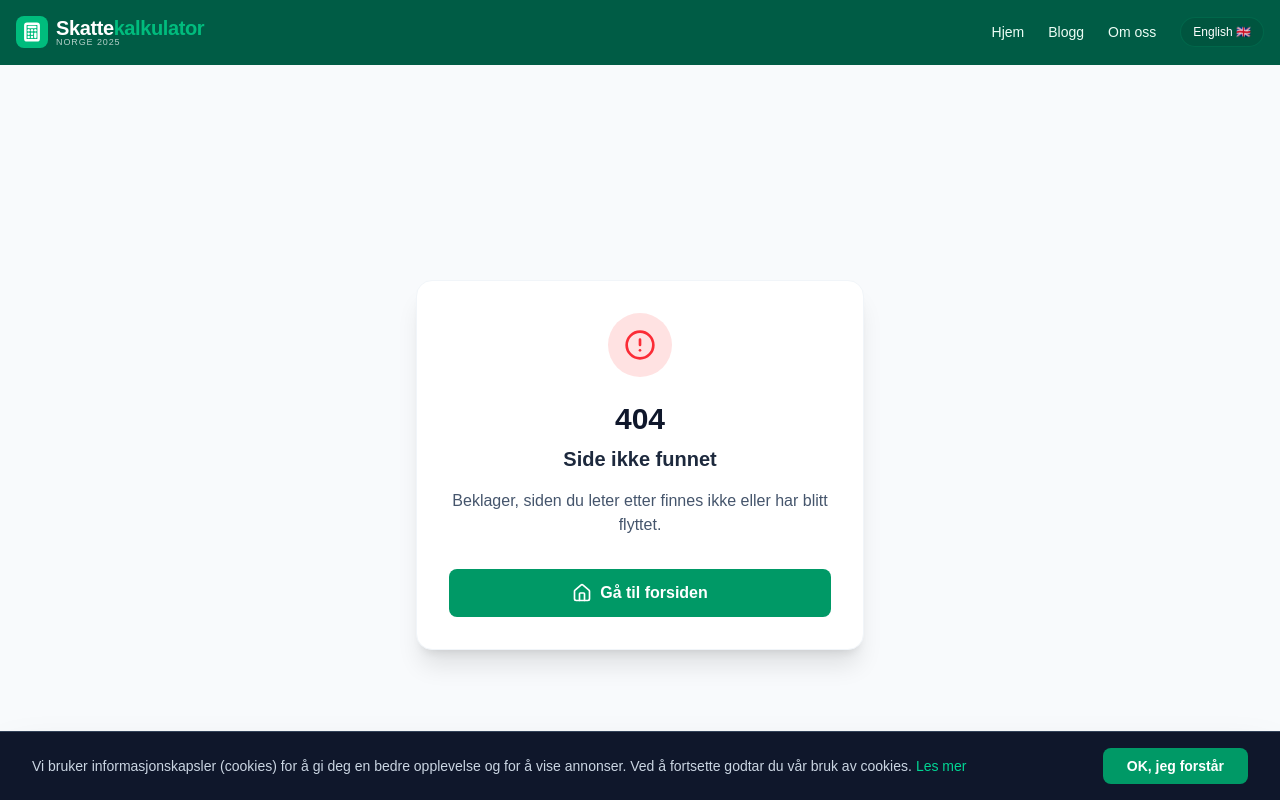
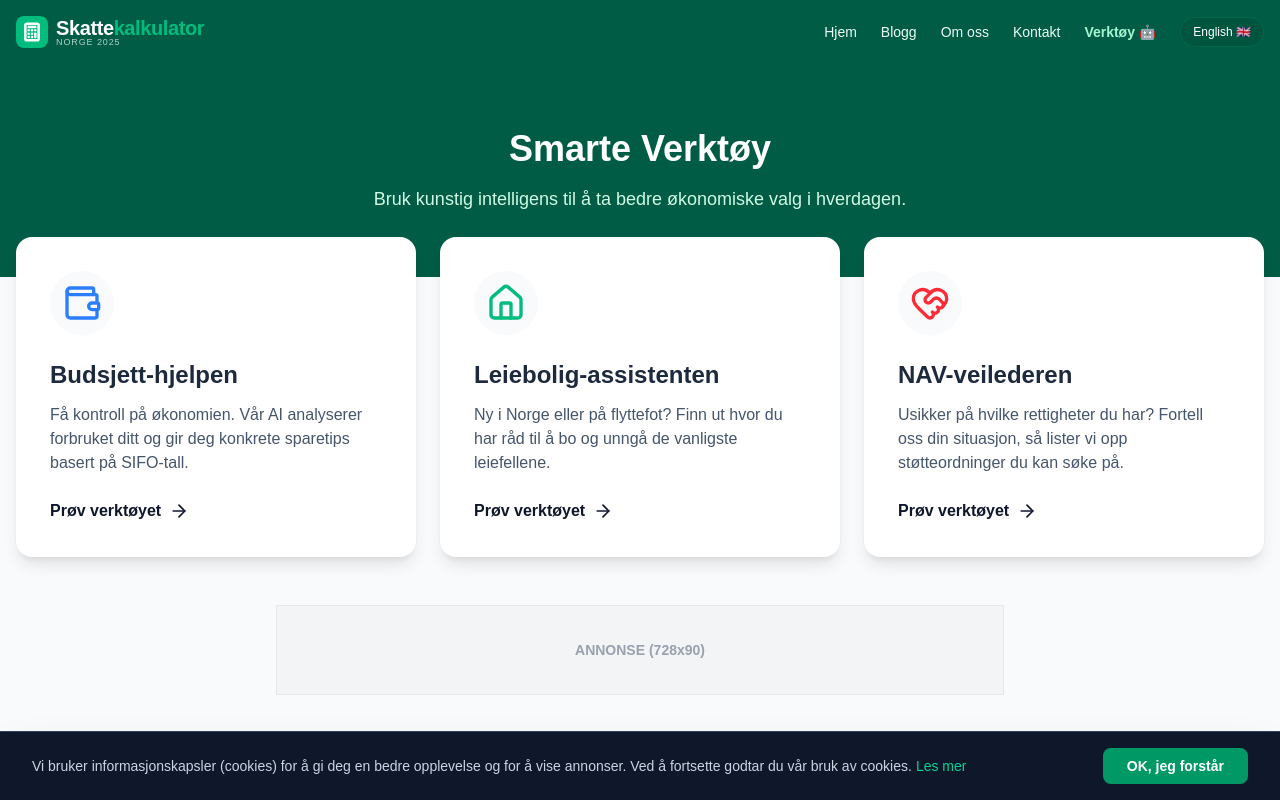
Before and after one commit to eyuphanbingol/norway-tax-calculator, a Next.js app: page /verktoy in a window 1280 px wide. Before the commit this address had no page. Shown: the top 800 px of the page. Built offline with nearby package versions, Linux system fonts and the light colour scheme.

Commit message:
API Route duzeltildi: Build hatasi onlendi

```diff
--- /dev/null
+++ b/src/app/api/ai-advisor/route.js
@@ -0,0 +1,60 @@
+import { NextResponse } from 'next/server';
+import OpenAI from 'openai';
+
+export async function POST(req) {
+  try {
+    // API Anahtarı Kontrolü (Vercel'den çeker)
+    const apiKey = process.env.OPENAI_API_KEY;
+    if (!apiKey) {
+      return NextResponse.json({ error: "API anahtarı eksik." }, { status: 500 });
+    }
+
+    const openai = new OpenAI({ apiKey: apiKey });
+    const { mode, inputData } = await req.json();
+
+    // Modlara göre Yapay Zeka Kişilikleri
+    let systemPrompt = "";
+
+    if (mode === 'budget') {
+      systemPrompt = `Du er en streng, men hjelpsom økonomisk rådgiver i Norge.
+      Brukeren gir deg sine inntekter og utgifter.
+      Din jobb:
+      1. Analyser budsjettet.
+      2. Sammenlign med SIFO-budsjettet (norske standardtall).
+      3. Gi 3 konkrete sparetips for Norge (f.eks. bytte strømleverandør, matbutikker, skattefradrag).
+      Svar kort, strukturert og på norsk.`;
+    }
+    else if (mode === 'rental') {
+      systemPrompt = `Du er en ekspert eiendomsmegler og leie-assistent i Norge, spesielt Oslo og storbyene.
+      Brukeren forteller om sitt budsjett og behov.
+      Din jobb:
+      1. Anbefal områder/bydeler som passer budsjettet.
+      2. Advar om vanlige feller (fuktskader, depositumskonto, strøm inkludert?).
+      3. Gi et estimat på hva de kan forvente å få for pengene.
+      Svar på norsk.`;
+    }
+    else if (mode === 'nav') {
+      systemPrompt = `Du er en ekspert på det norske velferdssystemet (NAV).
+      Brukeren beskriver sin livssituasjon (f.eks. mistet jobb, fått barn, syk).
+      Din jobb:
+      1. List opp hvilke støtteordninger de sannsynligvis har krav på (Dagpenger, Foreldrepenger, AAP osv.).
+      2. Forklar kort hva kravene er.
+      3. Be dem alltid sjekke nav.no for endelig bekreftelse.
+      Svar empatisk og tydelig på norsk.`;
+    }
+
+    const completion = await openai.chat.completions.create({
+      model: "gpt-4o-mini",
+      messages: [
+        { role: "system", content: systemPrompt },
+        { role: "user", content: inputData },
+      ],
+    });
+
+    return NextResponse.json({ result: completion.choices[0].message.content });
+
+  } catch (error) {
+    console.error("AI Hatası:", error);
+    return NextResponse.json({ error: "Tjenesten er midlertidig utilgjengelig." }, { status: 500 });
+  }
+}
--- /dev/null
+++ b/src/app/verktoy/budsjett/page.js
@@ -0,0 +1,13 @@
+import AITool from '../../../components/AITool';
+export default function BudgetPage() {
+  return (
+    <div className="py-12 px-4 bg-slate-50 min-h-screen">
+       <AITool
+         mode="budget"
+         title="AI Budsjett-hjelpen"
+         placeholder="Eks: Jeg tjener 35.000 netto. Husleie er 12.000, strøm 1500, mat 4000. Jeg har også billån på 3000. Hvordan kan jeg spare mer?"
+         buttonText="Få sparetips"
+       />
+    </div>
+  );
+}
--- /dev/null
+++ b/src/app/verktoy/leiebolig/page.js
@@ -0,0 +1,13 @@
+import AITool from '../../../components/AITool';
+export default function RentalPage() {
+  return (
+    <div className="py-12 px-4 bg-slate-50 min-h-screen">
+       <AITool
+         mode="rental"
+         title="Leiebolig-assistenten"
+         placeholder="Eks: Vi er et par som vil bo i Oslo. Budsjettet er maks 18.000 kr. Vi vil ha kort vei til sentrum men stille område. Hvor bør vi lete?"
+         buttonText="Finn områder"
+       />
+    </div>
+  );
+}
--- /dev/null
+++ b/src/app/verktoy/nav-hjelp/page.js
@@ -0,0 +1,13 @@
+import AITool from '../../../components/AITool';
+export default function NavPage() {
+  return (
+    <div className="py-12 px-4 bg-slate-50 min-h-screen">
+       <AITool
+         mode="nav"
+         title="NAV-veilederen"
+         placeholder="Eks: Jeg har akkurat mistet jobben etter 5 år. Jeg har to barn og kona jobber deltid. Hva har jeg krav på?"
+         buttonText="Sjekk rettigheter"
+       />
+    </div>
+  );
+}
--- /dev/null
+++ b/src/app/verktoy/page.js
@@ -0,0 +1,73 @@
+import Link from 'next/link';
+import { Wallet, Home, HeartHandshake, ArrowRight } from 'lucide-react';
+import AdSlot from '../../components/AdSlot';
+
+export const metadata = {
+  title: 'AI Verktøy - Din økonomiske assistent i Norge',
+  description: 'Gratis AI-verktøy for budsjett, boligleie og NAV-hjelp. Få personlige råd basert på din situasjon.',
+};
+
+export default function ToolsPage() {
+  const tools = [
+    {
+      id: 'budget',
+      title: 'Budsjett-hjelpen',
+      desc: 'Få kontroll på økonomien. Vår AI analyserer forbruket ditt og gir deg konkrete sparetips basert på SIFO-tall.',
+      icon: <Wallet size={40} className="text-blue-500" />,
+      link: '/verktoy/budsjett',
+      color: 'hover:border-blue-500'
+    },
+    {
+      id: 'rental',
+      title: 'Leiebolig-assistenten',
+      desc: 'Ny i Norge eller på flyttefot? Finn ut hvor du har råd til å bo og unngå de vanligste leiefellene.',
+      icon: <Home size={40} className="text-emerald-500" />,
+      link: '/verktoy/leiebolig',
+      color: 'hover:border-emerald-500'
+    },
+    {
+      id: 'nav',
+      title: 'NAV-veilederen',
+      desc: 'Usikker på hvilke rettigheter du har? Fortell oss din situasjon, så lister vi opp støtteordninger du kan søke på.',
+      icon: <HeartHandshake size={40} className="text-red-500" />,
+      link: '/verktoy/nav-hjelp',
+      color: 'hover:border-red-500'
+    }
+  ];
+
+  return (
+    <main className="min-h-screen bg-slate-50 pb-20">
+      <div className="bg-[#005c45] text-white py-16">
+        <div className="container mx-auto px-4 text-center">
+          <h1 className="text-4xl font-black mb-4">Smarte Verktøy</h1>
+          <p className="text-emerald-100 text-lg max-w-2xl mx-auto">
+            Bruk kunstig intelligens til å ta bedre økonomiske valg i hverdagen.
+          </p>
+        </div>
+      </div>
+
+      <div className="container mx-auto px-4 -mt-10 relative z-10">
+        <div className="grid md:grid-cols-3 gap-6">
+          {tools.map((tool) => (
+            <Link key={tool.id} href={tool.link} className="group">
+              <div className={`bg-white p-8 rounded-2xl shadow-lg border-2 border-transparent ${tool.color} transition duration-300 h-full flex flex-col`}>
+                <div className="mb-6 bg-slate-50 w-16 h-16 rounded-full flex items-center justify-center group-hover:scale-110 transition">
+                  {tool.icon}
+                </div>
+                <h2 className="text-2xl font-bold text-slate-800 mb-3">{tool.title}</h2>
+                <p className="text-slate-600 mb-6 flex-grow">{tool.desc}</p>
+                <div className="flex items-center font-bold text-slate-900 group-hover:gap-2 transition-all">
+                  Prøv verktøyet <ArrowRight size={20} className="ml-2" />
+                </div>
+              </div>
+            </Link>
+          ))}
+        </div>
+
+        <div className="mt-12">
+           <AdSlot type="header" />
+        </div>
+      </div>
+    </main>
+  );
+}
--- /dev/null
+++ b/src/components/AITool.jsx
@@ -0,0 +1,68 @@
+'use client';
+import { useState } from 'react';
+import { Send, Loader2, Sparkles } from 'lucide-react';
+import ReactMarkdown from 'react-markdown';
+
+export default function AITool({ mode, title, placeholder, buttonText }) {
+  const [input, setInput] = useState('');
+  const [response, setResponse] = useState('');
+  const [loading, setLoading] = useState(false);
+
+  const handleSubmit = async () => {
+    if (!input.trim()) return;
+    setLoading(true);
+    setResponse('');
+
+    try {
+      const res = await fetch('/api/ai-advisor', {
+        method: 'POST',
+        headers: { 'Content-Type': 'application/json' },
+        body: JSON.stringify({ mode, inputData: input }),
+      });
+      const data = await res.json();
+      setResponse(data.result);
+    } catch (error) {
+      setResponse("Beklager, noe gikk galt. Prøv igjen senere.");
+    } finally {
+      setLoading(false);
+    }
+  };
+
+  return (
+    <div className="max-w-3xl mx-auto bg-white rounded-2xl shadow-xl overflow-hidden border border-slate-200">
+      <div className="bg-slate-900 p-6 text-white flex items-center gap-3">
+        <Sparkles className="text-emerald-400" />
+        <h2 className="text-xl font-bold">{title}</h2>
+      </div>
+
+      <div className="p-6 md:p-8">
+        <div className="mb-6">
+          <label className="block text-slate-700 font-medium mb-2">Beskriv din situasjon:</label>
+          <textarea
+            className="w-full p-4 border-2 border-slate-200 rounded-xl focus:border-emerald-500 focus:ring-4 focus:ring-emerald-50 outline-none transition min-h-[150px] text-slate-800"
+            placeholder={placeholder}
+            value={input}
+            onChange={(e) => setInput(e.target.value)}
+          />
+        </div>
+
+        <button
+          onClick={handleSubmit}
+          disabled={loading || !input}
+          className="w-full bg-emerald-600 hover:bg-emerald-700 text-white font-bold py-4 rounded-xl transition flex items-center justify-center gap-2 disabled:opacity-50"
+        >
+          {loading ? <Loader2 className="animate-spin" /> : <Send size={20} />}
+          {loading ? 'Analyserer...' : buttonText}
+        </button>
+
+        {response && (
+          <div className="mt-8 bg-slate-50 p-6 rounded-xl border border-slate-200 animate-in fade-in slide-in-from-bottom-4">
+             <div className="prose prose-slate max-w-none prose-headings:text-slate-800 prose-a:text-emerald-600">
+               <ReactMarkdown>{response}</ReactMarkdown>
+             </div>
+          </div>
+        )}
+      </div>
+    </div>
+  );
+}
--- a/src/components/Header.jsx
+++ b/src/components/Header.jsx
@@ -15,6 +15,8 @@ export default function Header() {
           <Link href="/" className="hover:text-white transition">Hjem</Link>
           <Link href="/blog" className="hover:text-white transition">Blogg</Link>
           <Link href="/om-oss" className="hover:text-white transition">Om oss</Link>
+          <Link href="/kontakt" className="hover:text-white transition">Kontakt</Link>
+          <Link href="/verktoy" className="hover:text-white transition font-bold text-emerald-200">Verktøy 🤖</Link>
 
           {/* İngilizce Geçiş */}
           <Link href="/en" className="bg-emerald-900/50 hover:bg-emerald-900 text-white px-3 py-1.5 rounded-full text-xs transition border border-emerald-700/50">
```
